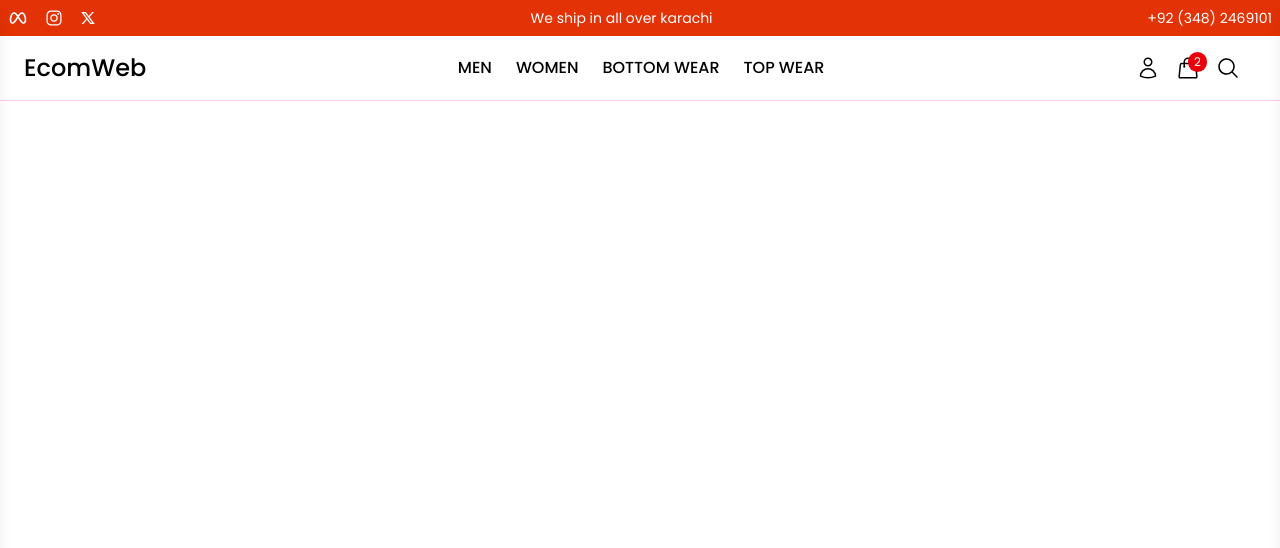
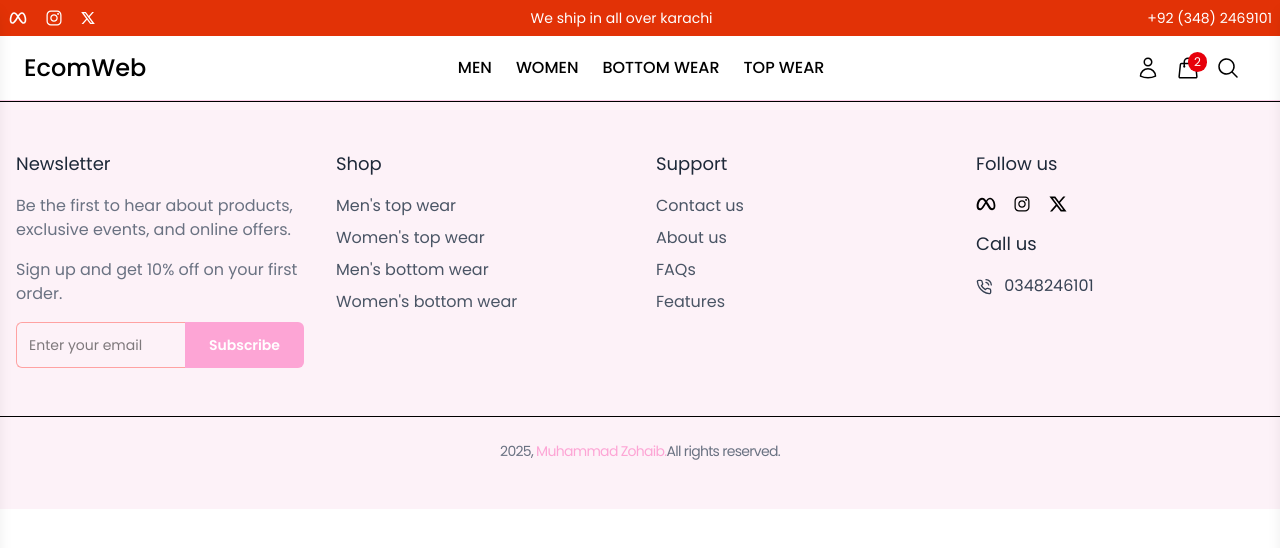
Before and after one commit to MuhammadZohaib28/ecommercewebsite, a React (Vite) app in the folder frontend/: page / in a window 1280 px wide. Shown: the top 548 px of the page. Built offline with nearby package versions, Linux system fonts and the light colour scheme.

Commit message:
Footer UI completed.

```diff
--- /dev/null
+++ b/frontend/src/components/Common/Footer.jsx
@@ -0,0 +1,176 @@
+import React from "react";
+import { IoIosCall, IoLogoInstagram } from "react-icons/io";
+import { RiMetaFill, RiTwitterFill, RiTwitterXLine } from "react-icons/ri";
+import { FiPhoneCall } from "react-icons/fi";
+import { Link } from "react-router-dom";
+
+const Footer = () => {
+  const footerData = [
+    {
+      heading: "Shop",
+
+      links: [
+        {
+          to: "#",
+          name: "Men's top wear",
+        },
+        {
+          to: "#",
+          name: "Women's top wear",
+        },
+        {
+          to: "#",
+          name: "Men's bottom wear",
+        },
+        {
+          to: "#",
+          name: "Women's bottom wear",
+        },
+      ],
+    },
+    {
+      heading: "Support",
+
+      links: [
+        {
+          to: "#",
+          name: "Contact us",
+        },
+        {
+          to: "#",
+          name: "About us",
+        },
+        {
+          to: "#",
+          name: "FAQs",
+        },
+        {
+          to: "#",
+          name: "Features",
+        },
+      ],
+    },
+
+    {
+      heading: "Follow us",
+      followus: true,
+      links: [
+        {
+          to: "#",
+          name: <RiMetaFill className="h-5 w-5" />,
+        },
+        {
+          to: "#",
+          name: <IoLogoInstagram className="h-5 w-5" />,
+        },
+        {
+          to: "#",
+          name: <RiTwitterXLine className="h-5 w-5" />,
+        },
+      ],
+    },
+  ];
+
+  const date = new Date();
+  const currYear = date.getFullYear();
+
+  console.log(currYear);
+
+  return (
+    <footer className="border-t py-12 bg-pink-50">
+      <div className="container mx-auto grid grid-cols-1 md:grid-cols-4 gap-8 px-4 lg:px-4">
+        <div>
+          <h3 className="text-lg text-gray-800 mb-4">Newsletter</h3>
+          <p className="text-gray-500 mb-4">
+            Be the first to hear about products, exclusive events, and online
+            offers.
+          </p>
+          <p className="text-gray-500 mb-4">
+            Sign up and get 10% off on your first order.
+          </p>
+
+          <form className="flex">
+            <input
+              type="email"
+              placeholder="Enter your email"
+              className="p-3 w-full text-sm border-t border-l border-b border-red-300 rounded-l-md focus:outline-none  focus:ring-pink-300 transition-all"
+              required
+            />
+
+            <button
+              className=" bg-pink-300 text-white px-6 py-2 text-sm rounded-r-md font-semibold hover:bg-pink-400 transition cursor-pointer"
+              type="submit"
+            >
+              Subscribe
+            </button>
+          </form>
+        </div>
+
+        {footerData.map((i, index) => {
+          return (
+            <div key={index}>
+              <h3 className="text-lg text-gray-800 mb-4">{i.heading}</h3>
+
+              {!i.followus ? (
+                <ul className="space-y-2 text-gray-600">
+                  {i.links.map((items, index) => {
+                    return (
+                      <li key={index}>
+                        <Link
+                          to={items.to}
+                          className="hover:text-pink-400 transition-colors"
+                        >
+                          {items.name}
+                        </Link>
+                      </li>
+                    );
+                  })}
+                </ul>
+              ) : (
+                <>
+                  <div
+                    className="flex items-center space-x-4 mb-4 "
+                    key={index}
+                  >
+                    {i.links.map((items, index) => {
+                      return (
+                        <a
+                          className="hover:text-pink-400"
+                          href={items.to}
+                          target="_blank"
+                          rel="noopener noreferrer"
+                        >
+                          {items.name}
+                        </a>
+                      );
+                    })}
+                  </div>
+                  <h3 className="text-lg text-gray-800 mb-4">{"Call us"}</h3>
+                  <span className="text-gray-700">
+                    {<FiPhoneCall className="inline-block mr-2" />} 0348246101
+                  </span>
+                </>
+              )}
+            </div>
+          );
+        })}
+      </div>
+
+      <div className="container  mx-auto mt-12 px-4 lg:px-0 border-t  pt-6">
+        <p className="text-gray-500 text-sm tracking-tighter text-center">
+          {currYear},{" "}
+          <a
+            href="https://muhammadzuhaib.vercel.app"
+            target="_blank"
+            className="text-pink-300 hover:text-pink-400"
+          >
+            Muhammad Zohaib.
+          </a>
+          All rights reserved.
+        </p>
+      </div>
+    </footer>
+  );
+};
+
+export default Footer;
--- a/frontend/src/components/Layout/UserLayout.jsx
+++ b/frontend/src/components/Layout/UserLayout.jsx
@@ -1,10 +1,12 @@
 import React from "react";
 import Header from "../Common/Header";
+import Footer from "../Common/Footer";
 
 const UserLayout = () => {
   return (
     <>
       <Header />
+      <Footer />
     </>
   );
 };
```
